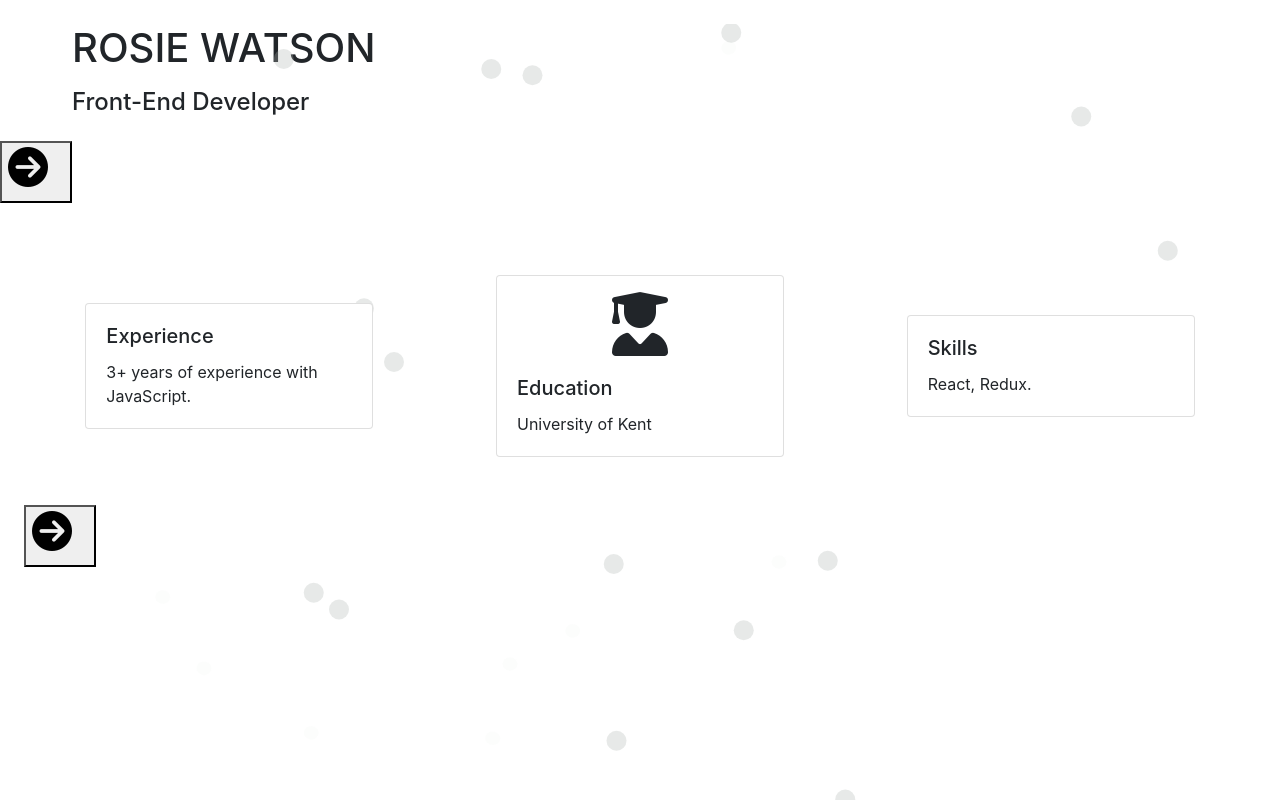
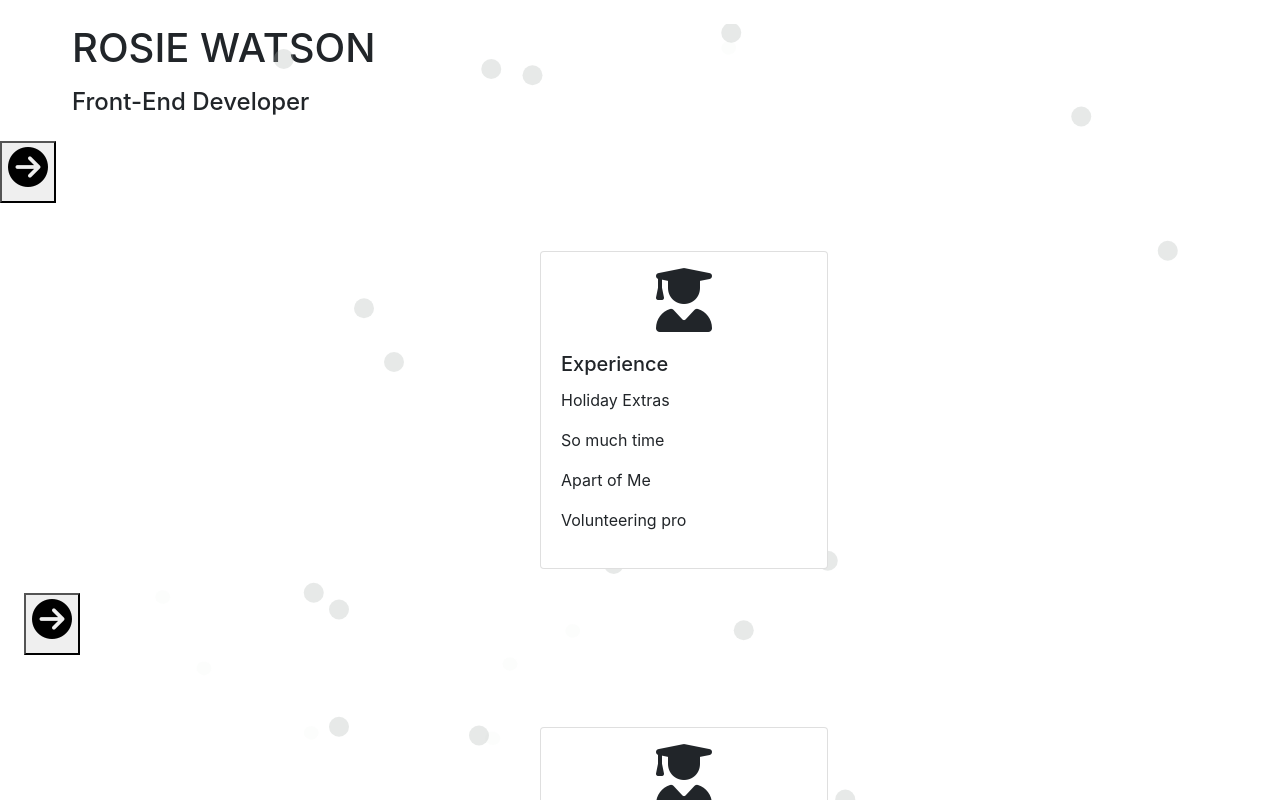
Before and after one commit to RosieWatson/portfolio, a React (Vite) app: page / in a window 1280 px wide. Shown: the top 800 px of the page. Built offline with nearby package versions, Linux system fonts and the light colour scheme.

Commit message:
Slide redesign

```diff
--- a/src/app/App.js
+++ b/src/app/App.js
@@ -2,67 +2,55 @@ import React from 'react'
 import '../styles/styles'
 
 import Animation from './components/Animation'
+import Card from './components/Card'
 import Github from './components/Github'
 
 class App extends React.Component {
   constructor(props){
     super(props)
 
-    this.myDivToFocus = React.createRef()
+    this.experienceDiv = React.createRef()
+    this.educationDiv = React.createRef()
  }
 
-  handleOnClick = () => {
-    console.log('hitting this')
-    if(this.myDivToFocus.current){
-        this.myDivToFocus.current.scrollIntoView({
-           behavior: "smooth",
-           block: "nearest"
-        })
+  handleOnClick = (div) => {
+    if(this[div].current){
+      this[div].current.scrollIntoView({
+        behavior: 'smooth',
+        block: 'nearest'
+      })
     }
-}
-
+  }
 
 
   render() {
     return (
       <div className='slide-container'>
         <section>
-          <div className='main align-items-center'>
+          <div className='main'>
             <Animation />
             <div className='pl-1 pl-md-5 m-4 w-100'>
               <h1 className='mb-3'>ROSIE WATSON</h1>
               <h4>Front-End Developer</h4>
             </div>
-            <button onClick={this.handleOnClick}><h1 className='mr-3'><i className='fas fa-arrow-circle-right'></i></h1></button>
+            <button onClick={() => this.handleOnClick('experienceDiv')}><h1><i className='fas fa-arrow-circle-right'></i></h1></button>
           </div>
         </section>
-        <section ref={this.myDivToFocus}>
+        <section ref={this.experienceDiv}>
+        <div className='main p-4'>
+            <Animation />
+            <div className='d-flex pl-1 pl-md-5 m-4 w-100 justify-content-center'>
+              <Card cardId={'experience'} />
+            </div>
+            <button onClick={() => this.handleOnClick('educationDiv')}><h1><i className='fas fa-arrow-circle-right'></i></h1></button>
+          </div>
+        </section>
+        <section ref={this.educationDiv}>
           <div className='main p-4'>
             <Animation />
-            <div className='d-flex flex-wrap align-items-center justify-content-around w-100'>
-              <div className='card m-5' style={{width: '18rem'}}>
-                <div className='card-body'>
-                  <h5 className='card-title'>Experience</h5>
-                  <p className='card-text'>3+ years of experience with JavaScript.</p>
-                </div>
-              </div>
-              <div className='card m-5' style={{width: '18rem'}}>
-                <div className='card-img-top text-center pt-3'>
-                  <i className='fas fa-user-graduate fa-4x'></i>
-                </div>
-                <div className='card-body'>
-                  <h5 className='card-title'>Education</h5>
-                  <p className='card-text'>University of Kent</p>
-                </div>
-              </div>
-              <div className='card m-5' style={{width: '18rem'}}>
-                <div className='card-body'>
-                  <h5 className='card-title'>Skills</h5>
-                  <p className='card-text'>React, Redux.</p>
-                </div>
+            <div className='d-flex pl-1 pl-md-5 m-4 w-100 justify-content-center'>
+              <Card cardId={'education'} />
             </div>
-            </div>
-            <button onClick={this.handleOnClick}><h1 className='mr-3'><i className='fas fa-arrow-circle-right'></i></h1></button>
           </div>
         </section>
         <Github />
--- /dev/null
+++ b/src/app/components/Card.js
@@ -0,0 +1,28 @@
+import React from 'react'
+
+import sellingPoints from '../../lib/sellingPoints'
+
+const Card = ({ cardId }) => {
+  const { data, icon, title } = sellingPoints[cardId]
+
+  return (
+    <div className='card mr-2' style={{width: '18rem'}}>
+      <div className='card-img-top text-center pt-3'>
+        <i className={`fas ${icon} fa-4x`}></i>
+      </div>
+      <div className='card-body'>
+        <h5 className='card-title'>{title}</h5>
+        {data.map(dataPoint => {
+          return (
+            <div className='card-text' key={dataPoint.title}>
+              <p>{dataPoint.title}</p>
+              <p>{dataPoint.details}</p>
+            </div>
+          )
+        })}
+      </div>
+    </div>
+  )
+}
+
+export default Card
--- /dev/null
+++ b/src/lib/sellingPoints.js
@@ -0,0 +1,46 @@
+export default {
+  education: {
+    id: 'education',
+    icon: 'fa-user-graduate',
+    title: 'Education',
+    data: [
+      {
+        title: 'University of Kent',
+        details: 'Got myself a first'
+      }
+    ]
+  },
+  experience: {
+    id: 'experience',
+    icon: 'fa-user-graduate',
+    title: 'Experience',
+    data: [
+      {
+        title: 'Holiday Extras',
+        details: 'So much time'
+      },
+      {
+        title: 'Apart of Me',
+        details: 'Volunteering pro'
+      }
+    ]
+  },
+  projects: {
+
+  },
+  skills: {
+    id: 'skills',
+    icon: 'fa-user-graduate',
+    title: 'Skills',
+    data: [
+      {
+        title: 'Languages',
+        details: 'JavaScript, HTML, CSS'
+      },
+      {
+        title: 'Other technologies',
+        details: 'React, Redux, etc'
+      }
+    ]
+  }
+}
--- a/src/styles/generic.less
+++ b/src/styles/generic.less
@@ -11,3 +11,8 @@ h4 {
   letter-spacing: 0.1rem;
   text-shadow: 2px 2px 0px @primary;
 }
+
+button {
+  background: transparent;
+  border: none;
+}
--- a/src/styles/styles.less
+++ b/src/styles/styles.less
@@ -31,12 +31,17 @@ section:nth-child(2) {
   background-color: #5f5f5f;
 }
 
+section:nth-child(3) {
+  background-color: @secondary;
+}
+
 .main {
   position: relative;
   overflow: hidden;
   display: flex;
   justify-content: center;
   align-content: center;
+  align-items: center;
   height: 100%;
 }
 
```
